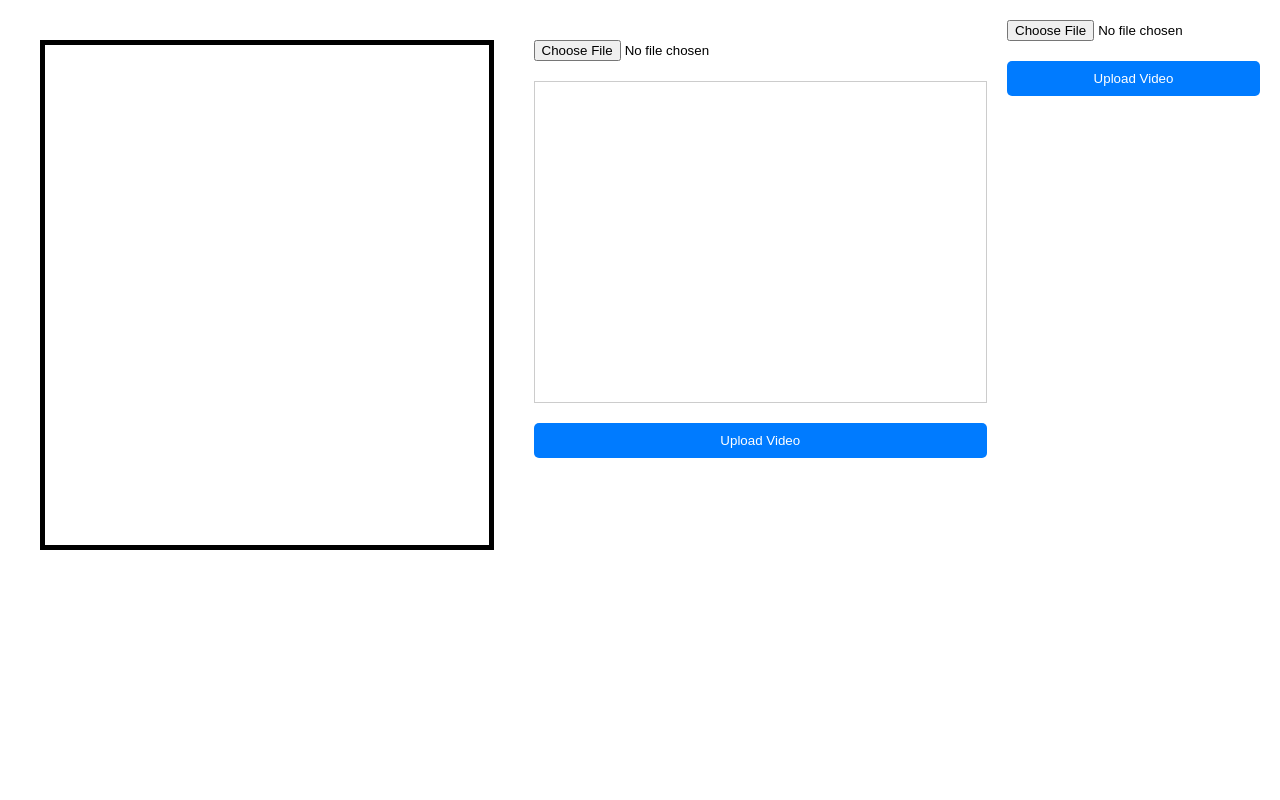
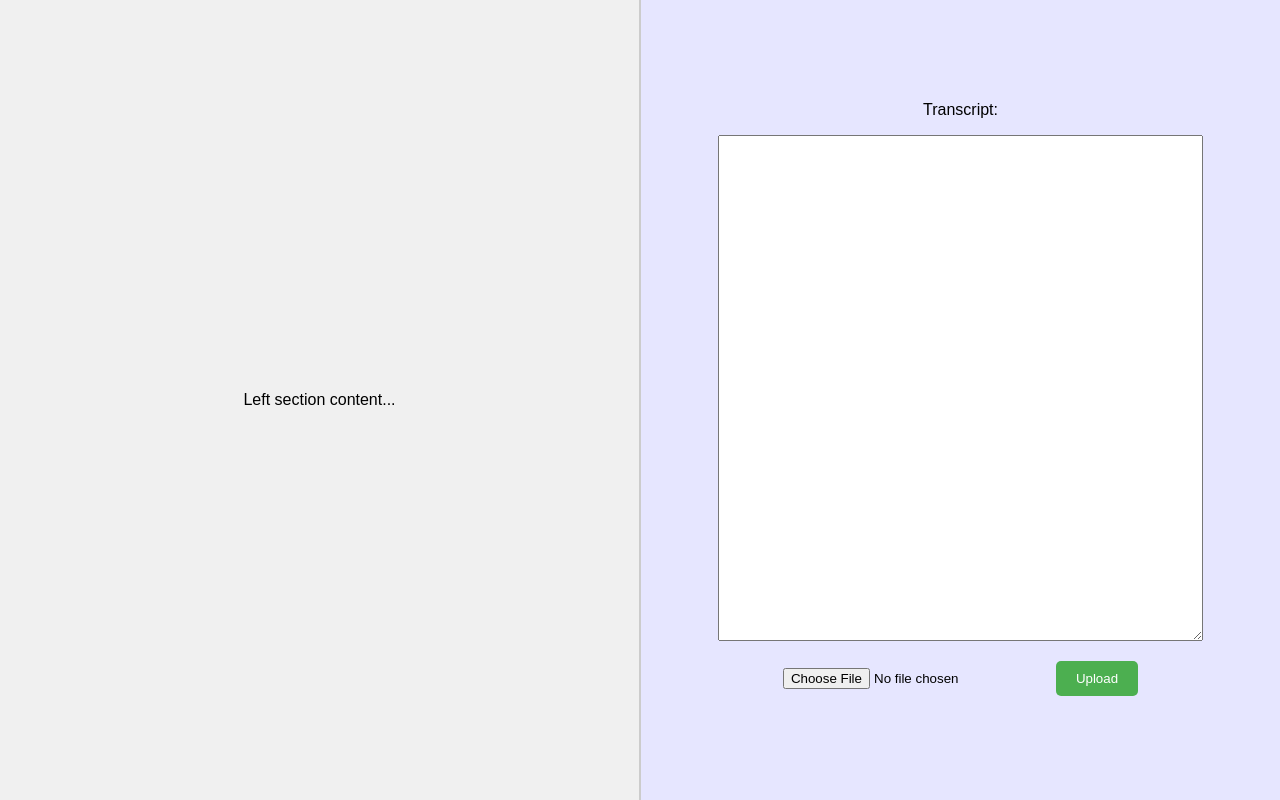
Before and after one commit to TimV10/ASLAI, a Flask app: page / in a window 1280 px wide. Run offline with Flask 3, Linux system fonts and the light colour scheme.

Commit message:
update ui

```diff
--- a/templates/index.html
+++ b/templates/index.html
@@ -3,71 +3,71 @@
 <head>
     <meta charset="UTF-8">
     <meta name="viewport" content="width=device-width, initial-scale=1.0">
-<title>Video Transcript UI</title>
+    <title>Improved UI</title>
     <style>
         body {
             display: flex;
             margin: 0;
-    padding: 20px;
+            height: 100vh;
             font-family: Arial, sans-serif;
         }
-  .left-section, .right-section {
+        .left-section, form {
             flex: 1;
+            display: flex;
+            flex-direction: column;
+            justify-content: center;
+            align-items: center;
             padding: 20px;
         }
-  .image-grid {
-    display: grid;
-    grid-template-columns: repeat(5, 1fr);
-    grid-gap: 10px;
+        .left-section {
+            background-color: #f0f0f0; /* Light grey background for contrast */
         }
-  .image-grid img {
-    width: 100%;
-    height: auto;
+        form {
+            background-color: #e6e6ff; /* Light blue background for visual separation */
+            border-left: 2px solid #ccc; /* Adds a subtle border between sections */
         }
-  .video-upload-input {
-    margin-bottom: 20px;
+        textarea {
+            width: 80%; /* Increase the width */
+            height: 500px; /* Increase the height */
+            margin-bottom: 20px; /* Adds space below the textarea */
         }
-  .transcript-area {
-    border: 1px solid #ccc;
-    height: 300px;
-    padding: 10px;
-    overflow-y: auto;
-    margin-bottom: 20px; /* Add margin for spacing before the button */
+        .file-upload-wrapper {
+            display: flex;
+            justify-content: center;
+            align-items: center;
+            gap: 20px; /* Space between file input and submit button */
+            margin-bottom: 20px; /* Adds space below the file input and submit button */
         }
-  .upload-video-btn {
-    display: block; /* Makes the button centered if desired */
-    width: 100%; /* Adjust as necessary, or remove for auto width */
-    padding: 10px; /* Makes the button larger and easier to click */
-    background-color: #007bff; /* Bootstrap primary button color for example */
+        input[type="file"] {
+            cursor: pointer;
+        }
+        input[type="submit"] {
+            cursor: pointer;
+            padding: 10px 20px;
+            background-color: #4CAF50;
             color: white;
             border: none;
-    cursor: pointer;
-    border-radius: 5px; /* Optional for rounded corners */
+            border-radius: 5px;
         }
-  .upload-video-btn:hover {
-    background-color: #0056b3; /* Darker shade for hover effect */
+        input[type="submit"]:hover {
+            background-color: #45a049;
         }
     </style>
 </head>
 <body>
 
 <div class="left-section">
-  <div class="image-grid" style="border: 5px solid black ; height: 500px">
-    <!-- Images will be inserted here dynamically -->
-  </div>
-</div>
-
-<div class="right-section">
-  <input type="file" class="video-upload-input">
-  <div class="transcript-area">
-    <!-- Transcript text will appear here -->
-  </div>
-  <button class="upload-video-btn">Upload Video</button>
+    <!-- Content for the left section goes here -->
+    <p>Left section content...</p>
 </div>
 
 <form action="/upload" method="post" enctype="multipart/form-data">
-  <input type="file" name="video_file" class="video-upload-input" accept="video/*">
-  <button type="submit" class="upload-video-btn">Upload Video</button>
+    <p>Transcript:</p>
+    <textarea name="transcript" rows="4" cols="50"></textarea>
+    <div class="file-upload-wrapper">
+        <input type="file" name="fileToUpload" id="fileToUpload">
+        <input type="submit" value="Upload" name="submit">
+    </div>
 </form>
 
 </body>
```
Lines whose indentation alone changed are shown as unchanged.
